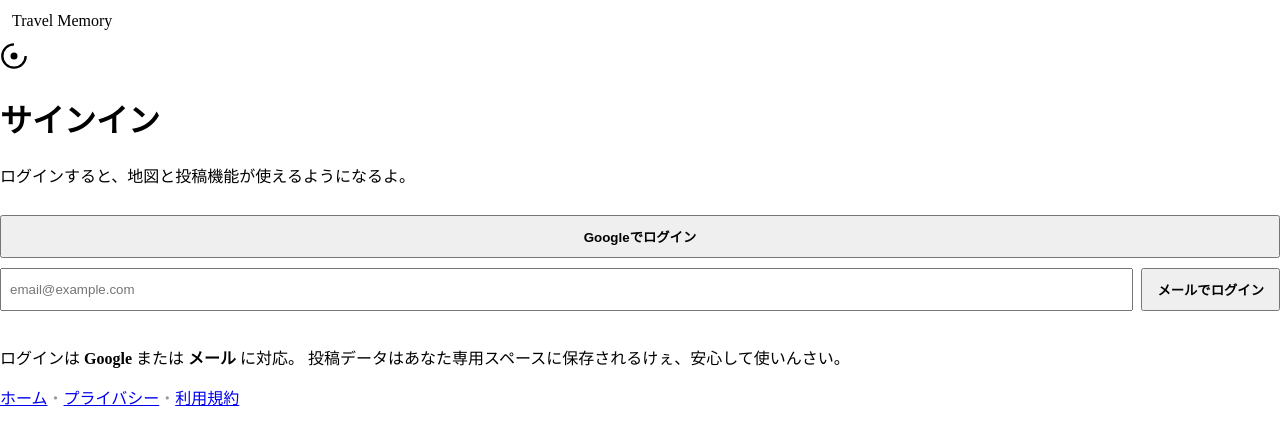
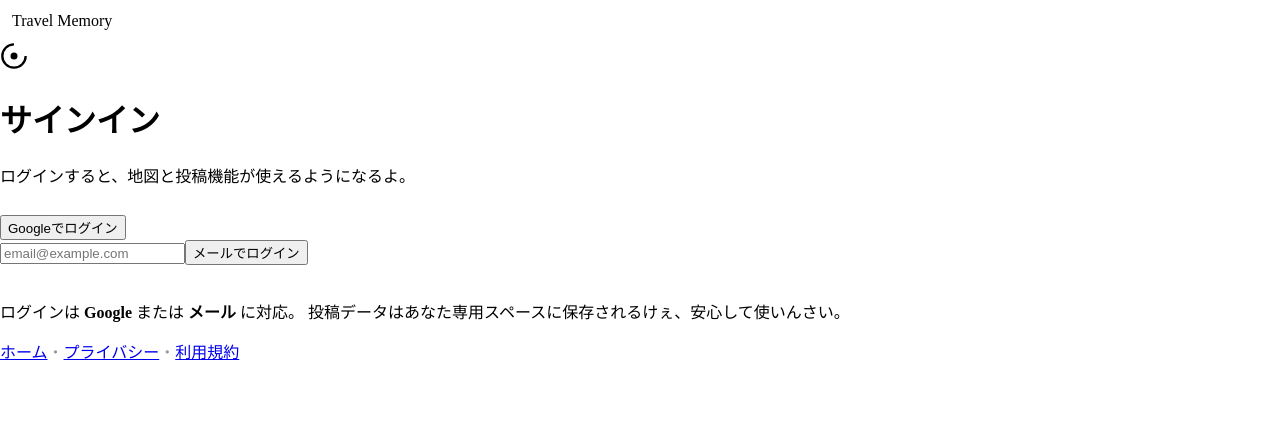
Before and after one commit to sakasakainfinity-dotcom/travel-memory, a Next.js app: page /login in a window 1280 px wide. Shown: the top 444 px of the page. Built offline with nearby package versions, Linux system fonts and the light colour scheme; no server answers.

Commit message:
Update PairingButtons.tsx

```diff
--- a/src/components/PairingButtons.tsx
+++ b/src/components/PairingButtons.tsx
@@ -1,4 +1,3 @@
-// src/components/PairingButtons.tsx
 "use client";
 import { useEffect, useState } from "react";
 import { useRouter } from "next/navigation";
@@ -12,13 +11,8 @@ export default function PairingButtons() {
   useEffect(() => {
     let mounted = true;
     supabase.auth.getUser().then(({ data }) => mounted && setAuthed(!!data.user));
-    const { data: sub } = supabase.auth.onAuthStateChange((_e, session) => {
-      setAuthed(!!session?.user);
-    });
-    return () => {
-      mounted = false;
-      sub.subscription.unsubscribe();
-    };
+    const { data: sub } = supabase.auth.onAuthStateChange((_e, s) => setAuthed(!!s?.user));
+    return () => { mounted = false; sub.subscription.unsubscribe(); };
   }, []);
 
   const loginGoogle = async () => {
@@ -37,45 +31,34 @@ export default function PairingButtons() {
     alert("ログイン用リンクを送ったよ。メール確認してね。");
   };
 
-  // ★ここを変更：サインアウト後に /login へ即リダイレクト
   const logout = async () => {
-    try {
-      await supabase.auth.signOut();
-    } finally {
-      // onAuthStateChange でも飛ぶけど、確実に押し出す
-      router.replace("/login");              // Next の遷移
-      // 念のためワンチャン：ハードリダイレクト（好みで片方だけでもOK）
-      // window.location.assign("/login");
-    }
+    try { await supabase.auth.signOut(); } finally { router.replace("/login"); }
   };
 
   if (!authed) {
     return (
-      <div style={{ display: "grid", gap: 10 }}>
-        <button onClick={loginGoogle} style={{ padding: "10px 14px", fontWeight: 700 }}>
+      <div className="auth-buttons">
+        <button className="btn btn-primary w-full" onClick={loginGoogle}>
           Googleでログイン
         </button>
-        <div style={{ display: "flex", gap: 8 }}>
+
+        <div className="auth-row">
           <input
             type="email"
+            className="input flex-1"
             placeholder="email@example.com"
             value={email}
             onChange={(e) => setEmail(e.target.value)}
-            style={{ padding: 8, flex: 1 }}
           />
-          <button onClick={loginEmail} style={{ padding: "10px 14px", fontWeight: 700 }}>
-            メールでログイン
-          </button>
+          <button className="btn" onClick={loginEmail}>メールでログイン</button>
         </div>
       </div>
     );
   }
 
   return (
-    <div>
-      <button onClick={logout} style={{ padding: "10px 14px" }}>
-        ログアウト
-      </button>
+    <div className="auth-buttons">
+      <button className="btn" onClick={logout}>ログアウト</button>
     </div>
   );
 }
```
